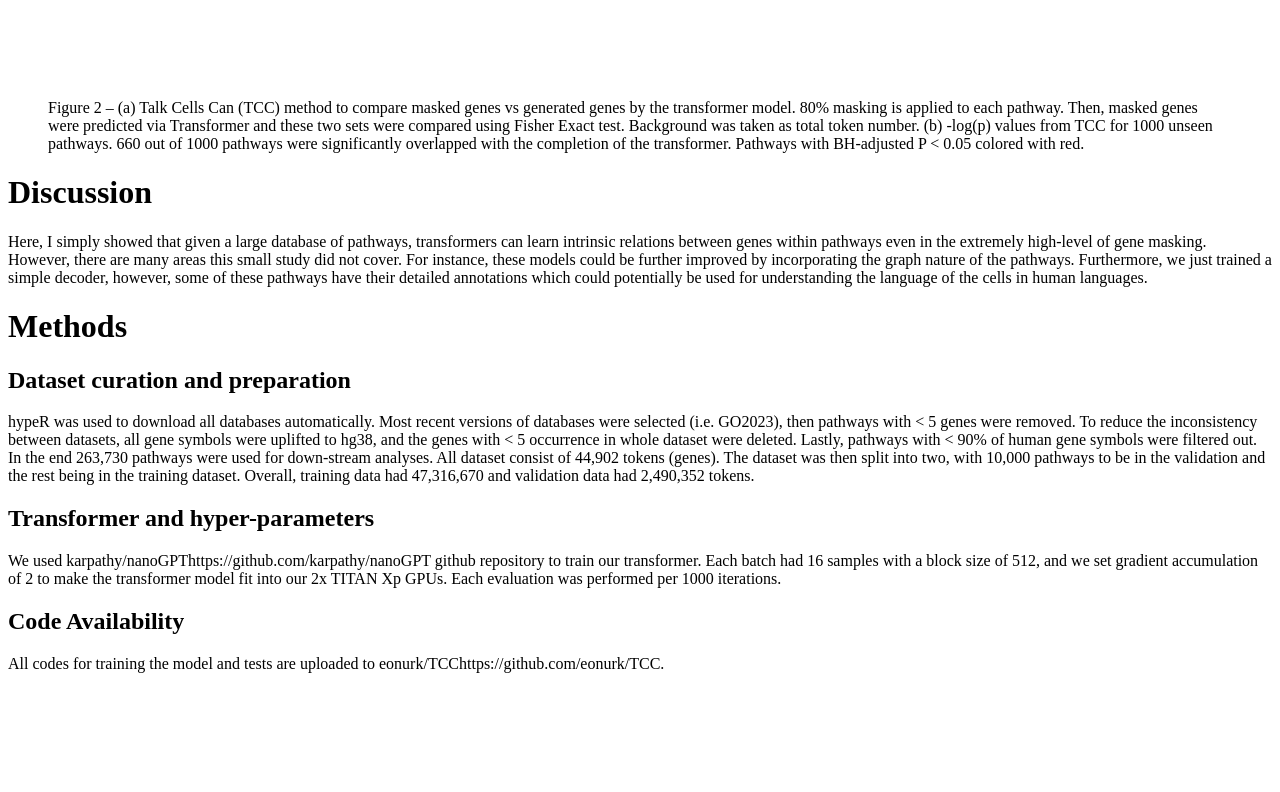
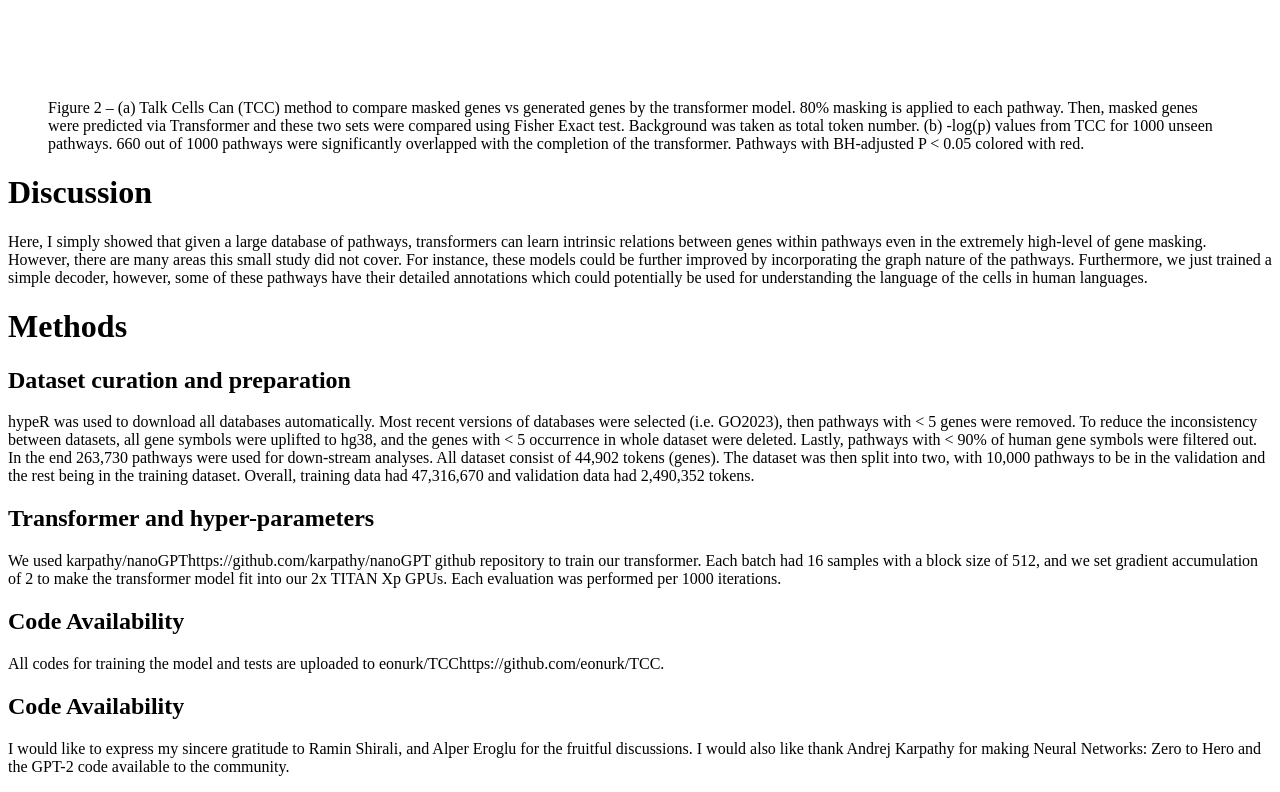
Before and after one commit to eonurk/TCC, a plain HTML site: page docs/index.html in a window 1280 px wide. Shown: the part 3390-4182 px from the top of the page. Before the commit the page ends 4079 px from the top, so only its background shows below. Drawn offline with Linux system fonts and the light colour scheme; a script that the page names is missing.

Commit message:
acknowledgements

```diff
--- a/docs/index.html
+++ b/docs/index.html
@@ -127,6 +127,12 @@ document.addEventListener('DOMContentLoaded', (event) => {
         All codes for training the model and tests are uploaded to eonurk/TCC<dt-fn>https://github.com/eonurk/TCC</dt-fn>.
     </p>
 
+    <h2>Code Availability</h2>
+    <p>
+        I would like to express my sincere gratitude to Ramin Shirali, and Alper Eroglu for the fruitful discussions.
+        I would also like thank Andrej Karpathy for making Neural Networks: Zero to Hero and the GPT-2 code available to the community.
+    </p>
+
 </dt-article>
 
 <dt-appendix>
```
